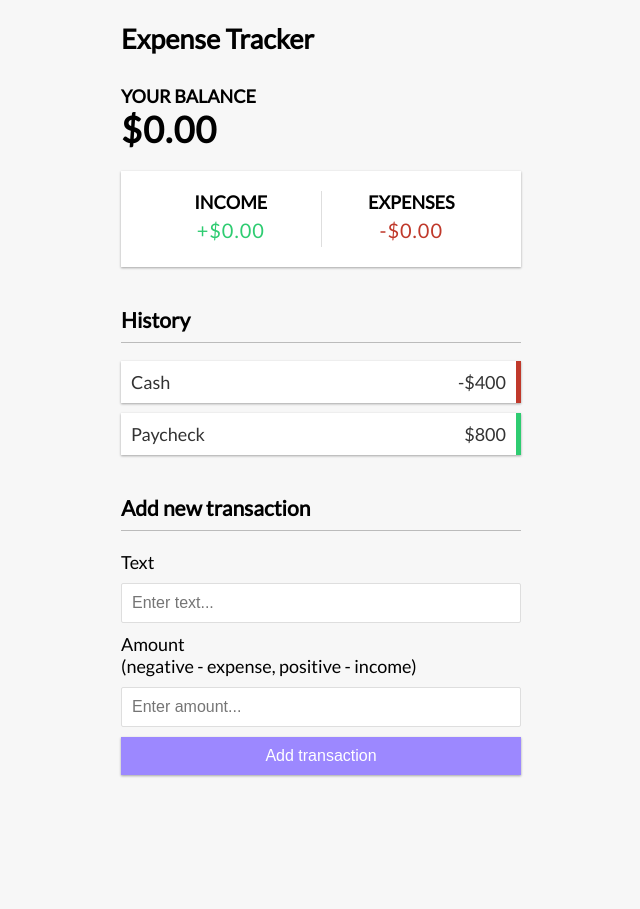
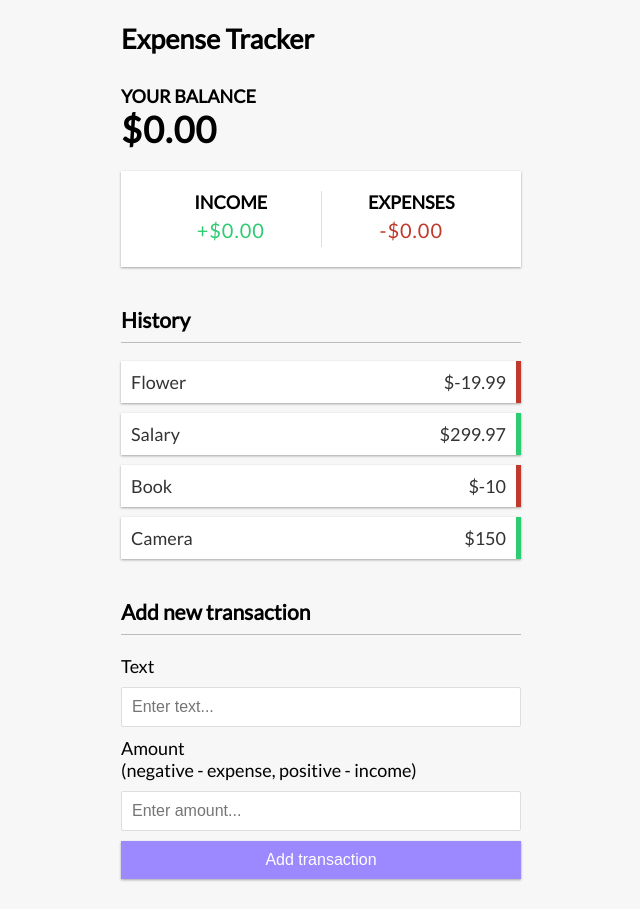
Before and after one commit to JalalHabeeb/expense-tracker, a Vue app: page / in a window 1280 px wide. Shown: the whole page, without its empty margins (319-959 px from the left). Before the commit the page ends 805 px from the top, so only its background shows below. Built offline with nearby package versions, Linux system fonts and the light colour scheme.

Commit message:
add transactions

```diff
--- a/src/App.vue
+++ b/src/App.vue
@@ -3,25 +3,24 @@
   <div class="container">
     <Balance />
     <IncomeExpenses />
-    <TransactionList />
+    <TransactionList :transactions="transactions" />
     <AddTransactions />
   </div>
 </template>
 
-<script>
+<script setup>
 import Header from "./components/Header.vue";
 import Balance from "./components/Balance.vue";
 import IncomeExpenses from "./components/IncomeExpenses.vue";
 import TransactionList from "./components/TransactionList.vue";
 import AddTransactions from "./components/AddTransactions.vue";
 
-export default {
-  components: {
-    Header,
-    Balance,
-    IncomeExpenses,
-    TransactionList,
-    AddTransactions,
-  },
-};
+import { ref } from "vue";
+
+const transactions = ref([
+  { id: 1, text: "Flower", amount: -19.99 },
+  { id: 2, text: "Salary", amount: 299.97 },
+  { id: 3, text: "Book", amount: -10 },
+  { id: 4, text: "Camera", amount: 150 },
+]);
 </script>
--- a/src/components/TransactionList.vue
+++ b/src/components/TransactionList.vue
@@ -1,11 +1,23 @@
 <template>
   <h3>History</h3>
   <ul id="list" class="list">
-    <li class="minus">
-      Cash<span>-$400</span><button class="delete-btn">x</button>
-    </li>
-    <li class="plus">
-      Paycheck<span>$800</span><button class="delete-btn">x</button>
+    <li
+      v-for="transaction in transactions"
+      :key="transaction.id"
+      :class="transaction.amount < 0 ? 'minus' : 'plus'"
+    >
+      {{ transaction.text }}<span>${{ transaction.amount }}</span
+      ><button class="delete-btn">x</button>
     </li>
   </ul>
 </template>
+
+<script setup>
+import { defineProps } from "vue";
+const props = defineProps({
+  transactions: {
+    type: Array,
+    required: true,
+  },
+});
+</script>
```
